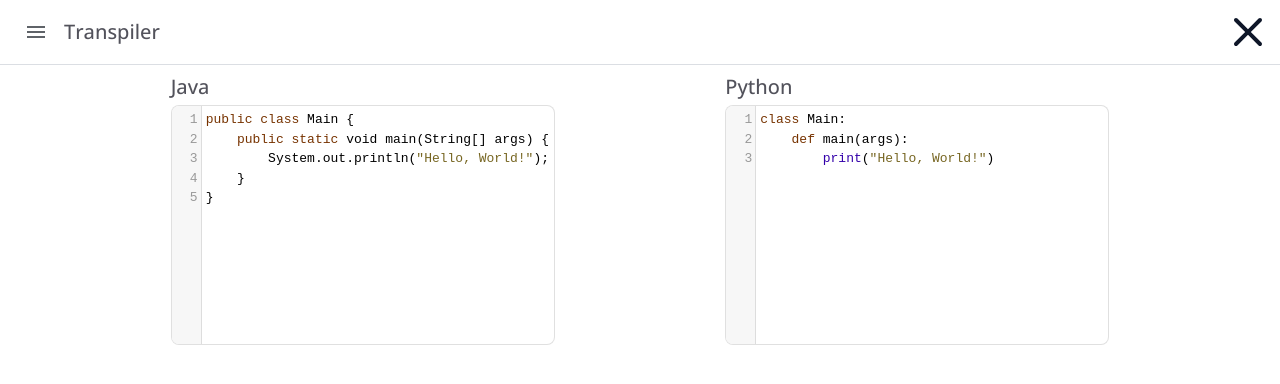
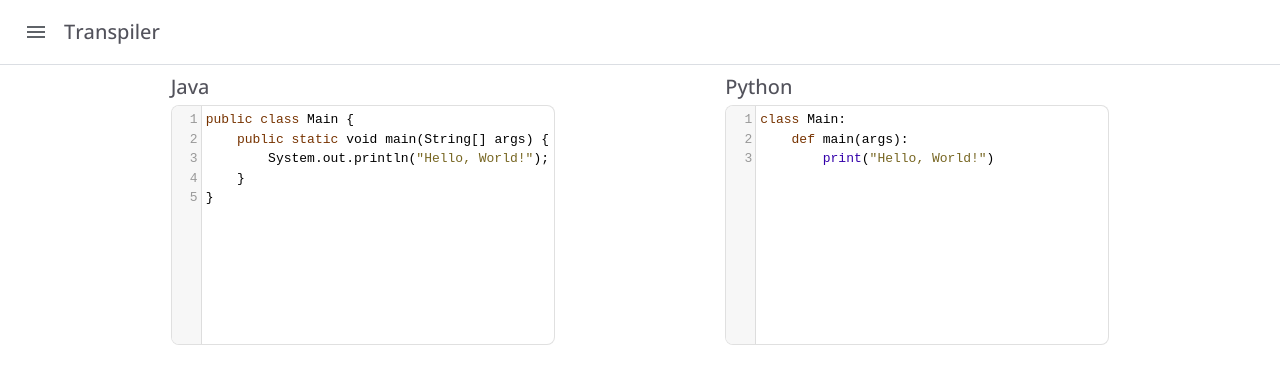
Before and after one commit to 8SIXSect/JavaToPythonTranspilerDemo, a Vue app in the folder jtp-client/: page / in a window 1280 px wide. Shown: the top 384 px of the page. Built offline with nearby package versions, Linux system fonts and the light colour scheme.

Commit message:
Removed 'erase icon' / 'clear transpiler button' as it's kind of useless

```diff
--- a/jtp-client/src/components/NavigationRibbon.vue
+++ b/jtp-client/src/components/NavigationRibbon.vue
@@ -10,10 +10,6 @@
             </span>
         </div>
         <h1 class="text-xl font-header font-medium text-zinc-600">Transpiler</h1>
-        <div class="flex justify-end flex-1">
-            <img src="@/assets/erase-icon.svg" alt="Erase Icon" role="button"
-                 class="w-12 h-12 hover:bg-stone-200 rounded-full"/>
-        </div>
     </nav>
 </template>
 
```
Also changed, not shown: jtp-client/src/assets/erase-icon.svg (deleted).
